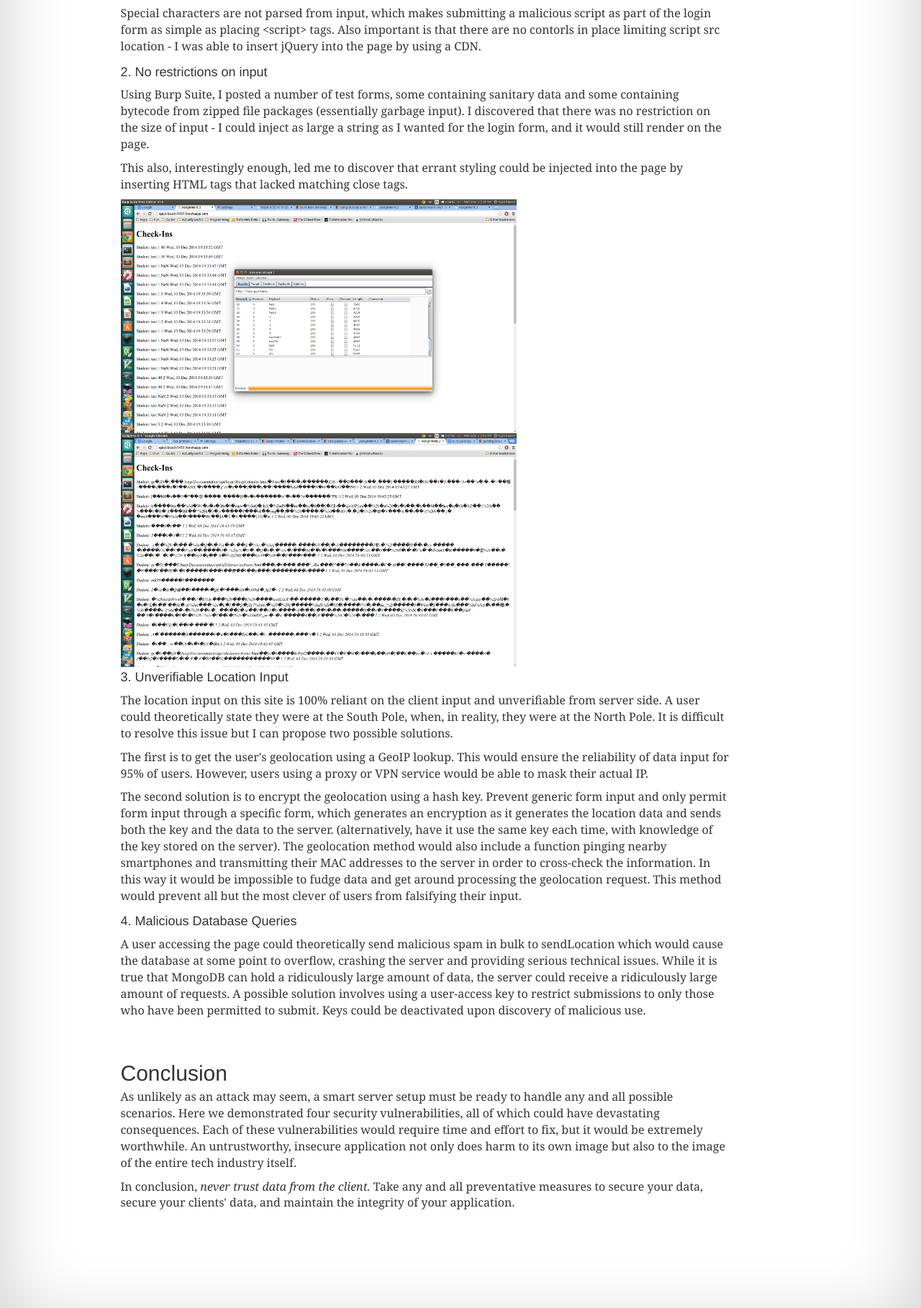
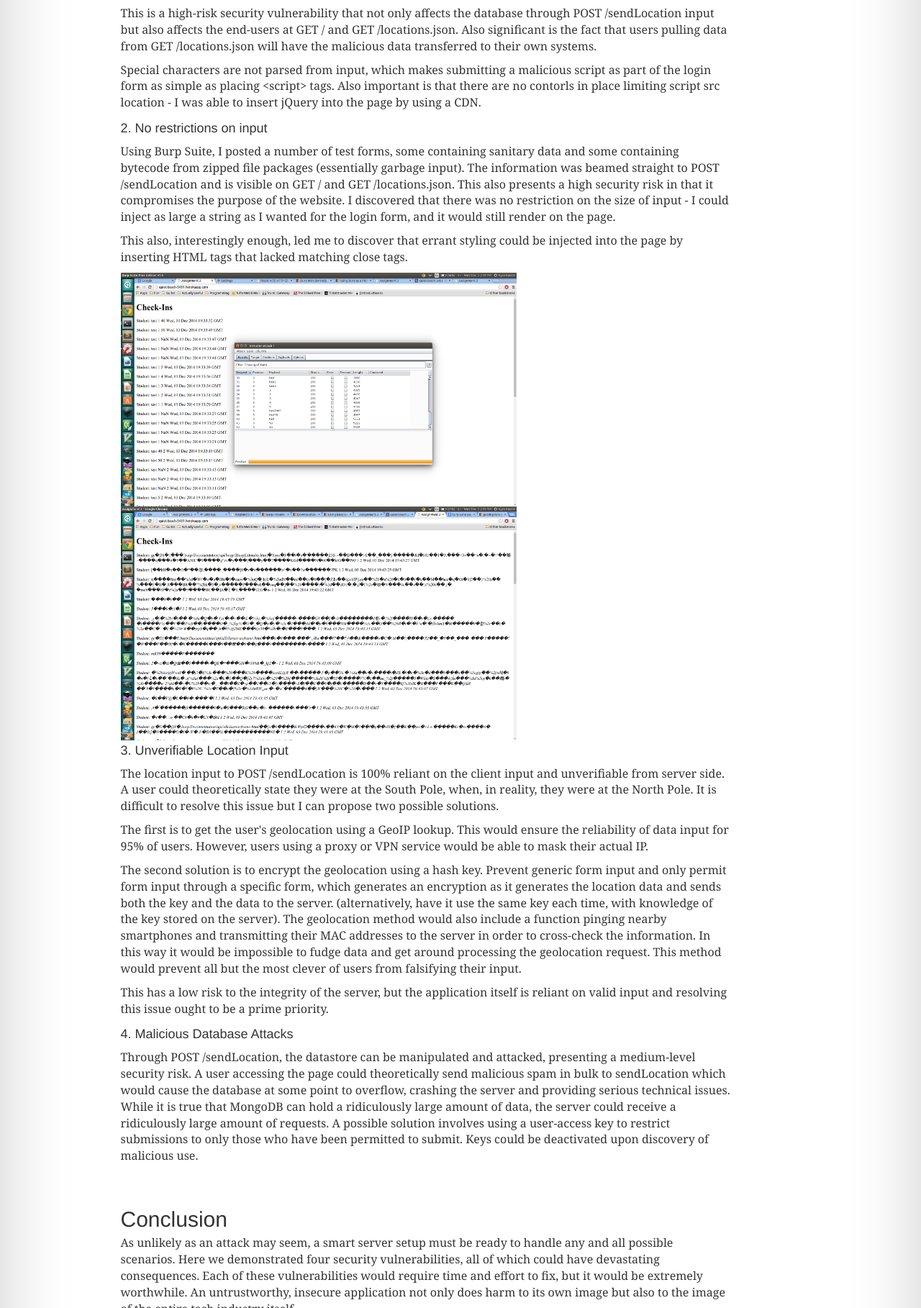
Before and after one commit to rhavens/comp20-rhavens, a plain HTML site: page security/index.html in a window 1280 px wide. Shown: the part 984-2802 px from the top of the page at 72% size. Drawn offline with nearby package versions, Linux system fonts and the light colour scheme.

Commit message:
Added readme and updated webpage

```diff
--- a/security/index.html
+++ b/security/index.html
@@ -38,18 +38,20 @@
 					<ul>
 						<li><h4>1. Cross-site Scripting (XSS)</h4></li>
 						<li><p>According to <a href="http://en.wikipedia.org/wiki/Cross-site_scripting">Wikipedia</a>, Cross-site scripting is a type of computer security vulnerability which enables attackers to inject client-side script into web pages which may then be viewed by other users.</p></li>
+						<li><p>This is a high-risk security vulnerability that not only affects the database through POST /sendLocation input but also affects the end-users at GET / and GET /locations.json. Also significant is the fact that users pulling data from GET /locations.json will have the malicious data transferred to their own systems.</p></li>
 						<li><p>Special characters are not parsed from input, which makes submitting a malicious script as part of the login form as simple as placing &lt;script&gt; tags. Also important is that there are no contorls in place limiting script src location - I was able to insert jQuery into the page by using a CDN.</p></li>
 						<li><h4>2. No restrictions on input</h4></li>
-						<li><p>Using Burp Suite, I posted a number of test forms, some containing sanitary data and some containing bytecode from zipped file packages (essentially garbage input). I discovered that there was no restriction on the size of input - I could inject as large a string as I wanted for the login form, and it would still render on the page.</p></li>
+						<li><p>Using Burp Suite, I posted a number of test forms, some containing sanitary data and some containing bytecode from zipped file packages (essentially garbage input). The information was beamed straight to POST /sendLocation and is visible on GET / and GET /locations.json. This also presents a high security risk in that it compromises the purpose of the website. I discovered that there was no restriction on the size of input - I could inject as large a string as I wanted for the login form, and it would still render on the page.</p></li>
 						<li><p>This also, interestingly enough, led me to discover that errant styling could be injected into the page by inserting HTML tags that lacked matching close tags.</p></li>
 						<li><img src="pic1.png" height=325 width=550 ></img></li>
 						<li><img src="pic2.png" height=325 width=550 ></img></li>
 						<li><h4>3. Unverifiable Location Input</h4></li>
-						<li><p>The location input on this site is 100% reliant on the client input and unverifiable from server side. A user could theoretically state they were at the South Pole, when, in reality, they were at the North Pole. It is difficult to resolve this issue but I can propose two possible solutions.</p></li>
+						<li><p>The location input to POST /sendLocation is 100% reliant on the client input and unverifiable from server side. A user could theoretically state they were at the South Pole, when, in reality, they were at the North Pole. It is difficult to resolve this issue but I can propose two possible solutions.</p></li>
 						<li><p>The first is to get the user's geolocation using a GeoIP lookup. This would ensure the reliability of data input for 95% of users. However, users using a proxy or VPN service would be able to mask their actual IP.</p></li>
-						<li><p>The second solution is to encrypt the geolocation using a hash key. Prevent generic form input and only permit form input through a specific form, which generates an encryption as it generates the location data and sends both the key and the data to the server. (alternatively, have it use the same key each time, with knowledge of the key stored on the server). The geolocation method would also include a function pinging nearby smartphones and transmitting their MAC addresses to the server in order to cross-check the information. In this way it would be impossible to fudge data and get around processing the geolocation request. This method would prevent all but the most clever of users from falsifying their input.
-						<li><h4>4. Malicious Database Queries</h4></li>
-						<li><p>A user accessing the page could theoretically send malicious spam in bulk to sendLocation which would cause the database at some point to overflow, crashing the server and providing serious technical issues. While it is true that MongoDB can hold a ridiculously large amount of data, the server could receive a ridiculously large amount of requests. A possible solution involves using a user-access key to restrict submissions to only those who have been permitted to submit. Keys could be deactivated upon discovery of malicious use.</li></p>
+						<li><p>The second solution is to encrypt the geolocation using a hash key. Prevent generic form input and only permit form input through a specific form, which generates an encryption as it generates the location data and sends both the key and the data to the server. (alternatively, have it use the same key each time, with knowledge of the key stored on the server). The geolocation method would also include a function pinging nearby smartphones and transmitting their MAC addresses to the server in order to cross-check the information. In this way it would be impossible to fudge data and get around processing the geolocation request. This method would prevent all but the most clever of users from falsifying their input.</p></li>
+						<li><p>This has a low risk to the integrity of the server, but the application itself is reliant on valid input and resolving this issue ought to be a prime priority.</p></li>
+						<li><h4>4. Malicious Database Attacks</h4></li>
+						<li><p>Through POST /sendLocation, the datastore can be manipulated and attacked, presenting a medium-level security risk. A user accessing the page could theoretically send malicious spam in bulk to sendLocation which would cause the database at some point to overflow, crashing the server and providing serious technical issues. While it is true that MongoDB can hold a ridiculously large amount of data, the server could receive a ridiculously large amount of requests. A possible solution involves using a user-access key to restrict submissions to only those who have been permitted to submit. Keys could be deactivated upon discovery of malicious use.</li></p>
 					</ul>
 				</div>
 				<div class="blog-post">
```
Also changed, not shown: security/README.txt (added).
